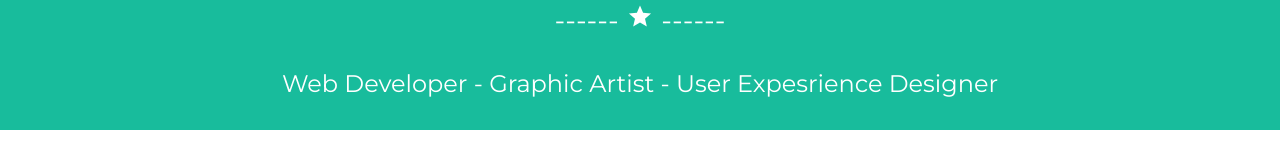
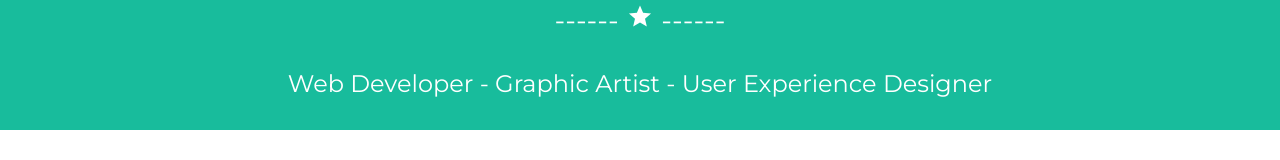
Before and after one commit to ljagod/ejerciciobootstrap, a plain HTML site: page index.html in a window 1280 px wide. Shown: the part 414-574 px from the top of the page. Drawn offline with nearby package versions, Linux system fonts and the light colour scheme.

Commit message:
cambie un error ortografico

```diff
--- a/index.html
+++ b/index.html
@@ -47,7 +47,7 @@
         <h1> FREELANCE PORTFOLIO </h1>
         <h3> ------ <ion-icon name="star"></ion-icon> ------</h3>
         <br>
-        <h4> Web Developer - Graphic Artist - User Expesrience Designer</h4>
+        <h4> Web Developer - Graphic Artist - User Experience Designer</h4>
       <br>
       </div>
 
```
